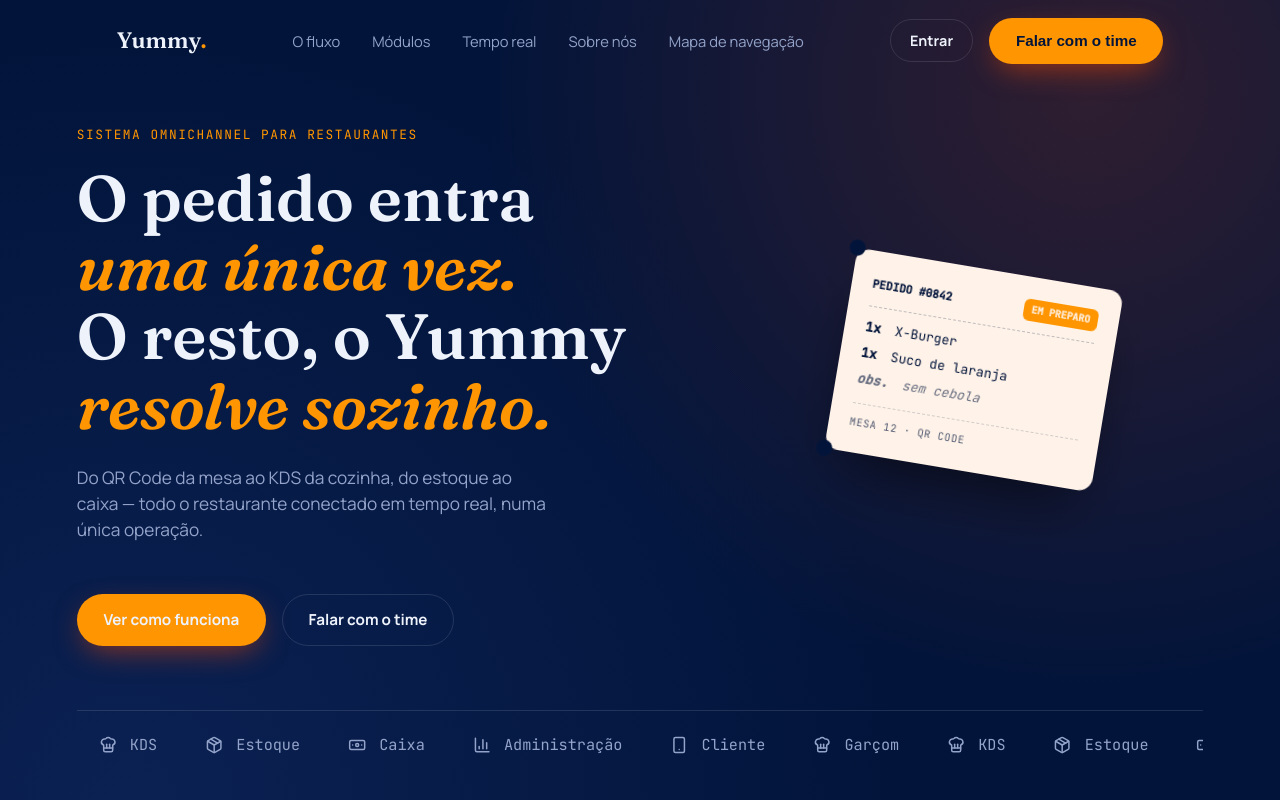
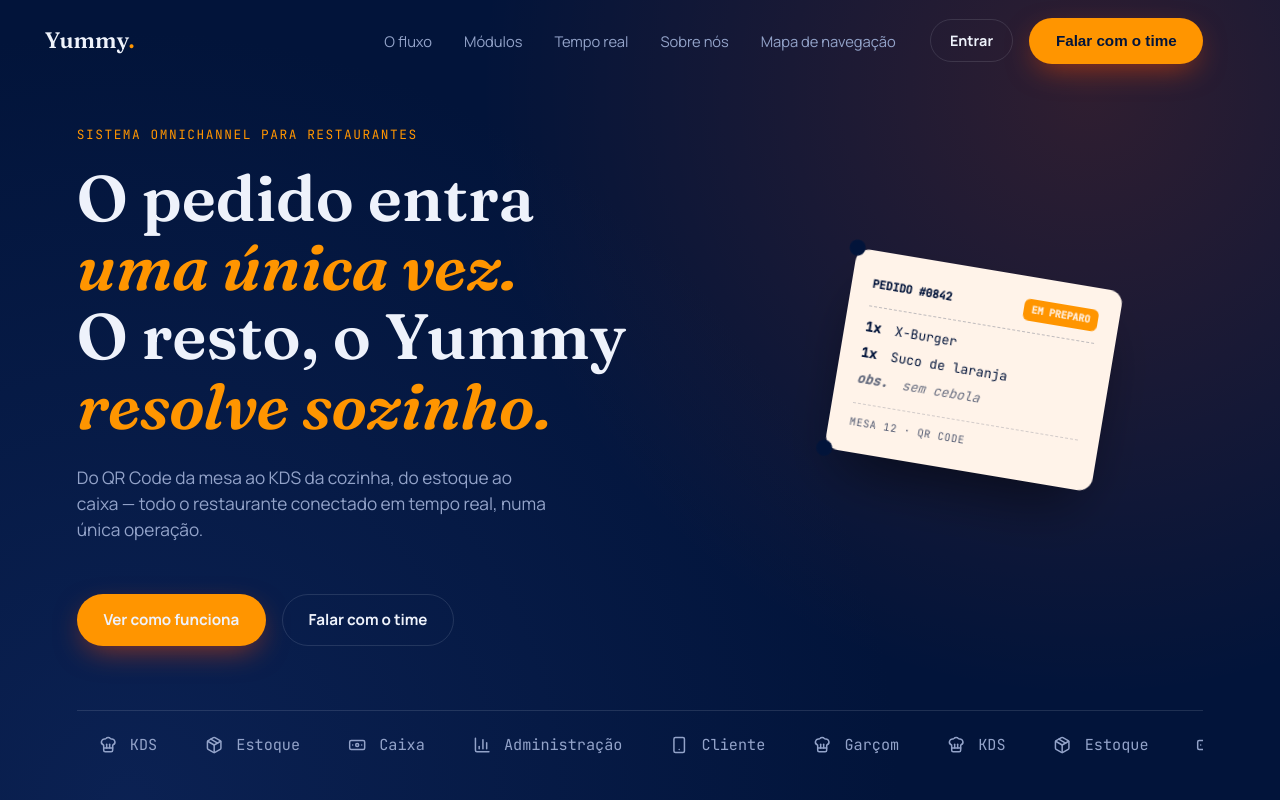
Before and after one commit to gidelmarjr-art/yummy, a React (Create React App) app in the folder frontend/: page / in a window 1280 px wide. Shown: the top 800 px of the page. Built offline with nearby package versions, Linux system fonts and the light colour scheme; no server answers.

Commit message:
Alterações HeaderLading

```diff
--- a/frontend/src/apps/web/components/HeaderLanding/HeaderLanding.css
+++ b/frontend/src/apps/web/components/HeaderLanding/HeaderLanding.css
@@ -1,7 +1,6 @@
 /* Estado inicial: Totalmente invisível / transparente no topo */
 .nav {
     position: fixed;
-    /* Ou sticky, dependendo de como prefere fixar */
     top: 0;
     left: 0;
     width: 100%;
@@ -9,6 +8,7 @@
     background: transparent !important;
     border-bottom: 1px solid transparent !important;
     backdrop-filter: blur(0px) !important;
+    -webkit-backdrop-filter: blur(0px) !important;
     transition: all 0.35s ease-in-out;
 }
 
@@ -16,17 +16,24 @@
 .nav.scrolled {
     background: rgba(2, 20, 58, 0.85) !important;
     backdrop-filter: blur(12px) !important;
+    -webkit-backdrop-filter: blur(12px) !important;
     border-bottom: 1px solid rgba(238, 242, 251, 0.12) !important;
     box-shadow: 0 10px 30px -10px rgba(0, 0, 0, 0.3);
 }
 
 .nav__inner {
-    max-width: 1200px;
+    max-width: 1400px;
     margin: 0 auto;
     padding: 1.1rem 6vw;
+    display: grid;
+    grid-template-columns: 1fr auto 1fr;
+    align-items: center;
+}
+
+/* PARTE 1: LOGO */
+.nav__left {
     display: flex;
-    align-items: center;
-    justify-content: space-between;
+    justify-content: flex-start;
 }
 
 .nav__logo {
@@ -36,6 +43,8 @@
     color: var(--ink, #eef2fb);
     transition: transform 0.2s ease;
     text-decoration: none;
+    /* Mantido o seu ajuste original de margem esquerda */
+    margin-left: -2rem;
 }
 
 .nav__logo:hover {
@@ -46,15 +55,17 @@
     color: var(--orange, #ff9500);
 }
 
-.nav__links {
+/* PARTE 2: BOTÕES CENTRAIS */
+.nav__center {
     display: flex;
+    justify-content: center;
     gap: 2rem;
     font-size: 0.92rem;
     color: var(--muted, #93a3c9);
     align-items: center;
 }
 
-.nav__links a,
+.nav__center a,
 .nav__link-btn {
     background: none;
     border: none;
@@ -66,14 +77,28 @@
     text-decoration: none;
 }
 
-.nav__links a:hover,
+.nav__center a:hover,
 .nav__link-btn:hover {
     color: var(--ink, #eef2fb);
     transform: translateY(-1px);
 }
 
-@media (max-width: 720px) {
-    .nav__links {
+/* PARTE 3: ENTRAR E FALAR COM O TIME */
+.nav__right {
+    display: flex;
+    justify-content: flex-end;
+    align-items: center;
+    gap: 1rem;
+}
+
+@media (max-width: 900px) {
+    .nav__inner {
+        display: flex;
+        justify-content: space-between;
+        padding: 1.1rem 4vw;
+    }
+
+    .nav__center {
         display: none;
     }
 }
--- a/frontend/src/apps/web/components/HeaderLanding/HeaderLanding.jsx
+++ b/frontend/src/apps/web/components/HeaderLanding/HeaderLanding.jsx
@@ -37,10 +37,15 @@
   return (
     <header className={`nav ${isScrolled ? "scrolled" : ""}`}>
       <div className="nav__inner">
-        <Link to="/" className="nav__logo">
-          Yummy<span className="dot">.</span>
-        </Link>
-        <nav className="nav__links">
+        {/* PARTE 1: Logo à esquerda */}
+        <div className="nav__left">
+          <Link to="/" className="nav__logo">
+            Yummy<span className="dot">.</span>
+          </Link>
+        </div>
+
+        {/* PARTE 2: Os 5 botões centralizados */}
+        <nav className="nav__center">
           <button
             onClick={() => handleScrollTo("fluxo")}
             className="nav__link-btn"
@@ -62,7 +67,9 @@
           <Link to="/Sobre">Sobre nós</Link>
           <Link to="/mapa-navegacao">Mapa de navegação</Link>
         </nav>
-        <div style={{ display: "flex", alignItems: "center", gap: "1rem" }}>
+
+        {/* PARTE 3: Entrar e Falar com o time à direita */}
+        <div className="nav__right">
           <Link to="/login" className="btn btn--ghost">
             Entrar
           </Link>
```
